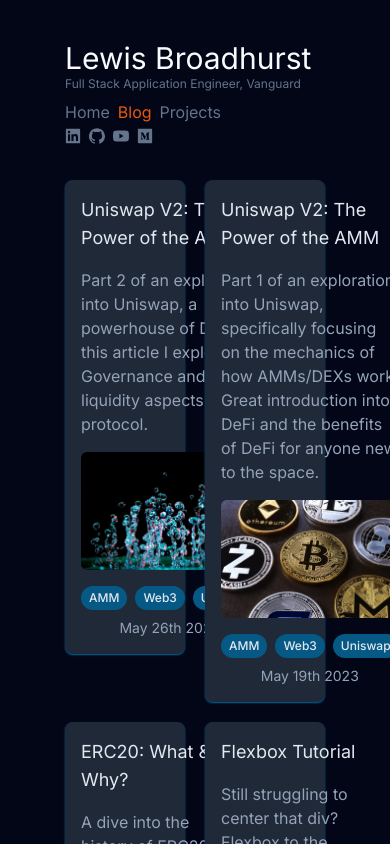
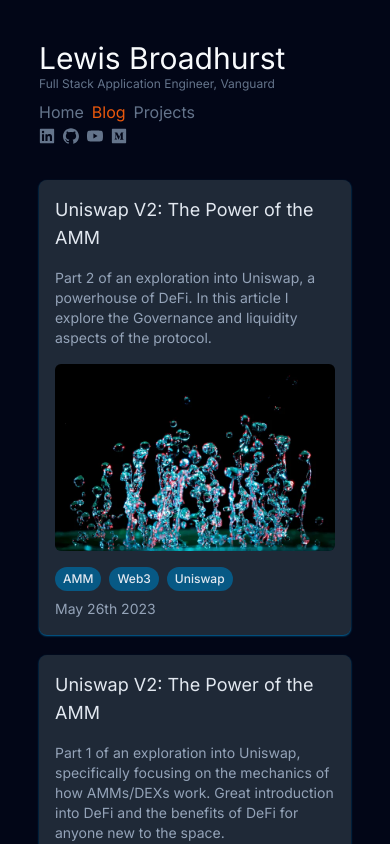
Before and after one commit to LMBroadhurst/CRYPTO_SUPERAPP, a Next.js app: page / in a window 390 px wide. Both pictures are taken after a click on the item "Blog". Shown: the top 844 px of the page. Built offline with nearby package versions, Linux system fonts and the light colour scheme.

Commit message:
finished responsiveness

```diff
--- a/app/page.tsx
+++ b/app/page.tsx
@@ -2,9 +2,9 @@
 import React, { useState } from 'react'
 import Header from '@/components/global/Header'
 import Navigation, { NavigationTabs } from '@/components/global/Navigation'
-import AboutMeView from '@/components/home/Home'
-import PortfolioView from '@/components/projects/ProjectsView'
-import ContentView from '@/components/blog/Blog'
+import HomeView from '@/components/home/HomeView'
+import ProjectView from '@/components/projects/ProjectsView'
+import BlogView from '@/components/blog/BlogView'
 
 export default function page() {
 
@@ -12,16 +12,15 @@
     const handleTabChange = (e: any) => setActiveTabKey(e.target.id)
 
     return <main className="text-slate-50 bg-slate-950 flex flex-col pt-10 pb-20">
-        <section className="flex flex-col gap-8 lg:gap-10 w-2/3 mx-auto max-w-[1000px]">
+        <section className="flex flex-col gap-8 mx-auto max-w-[1000px] w-4/5 lg:gap-10 lg:w-2/3">
             <section className="flex flex-col gap-2 lg:justify-between lg:flex-row">
                 <Header />
                 <Navigation activeTabKey={activeTabKey} handleTabChange={handleTabChange} />
             </section>
-
             {
-                (activeTabKey === NavigationTabs.HOME && <AboutMeView />) ||
-                (activeTabKey === NavigationTabs.BLOG && <ContentView />) ||
-                (activeTabKey === NavigationTabs.PROJECTS && <PortfolioView />)
+                (activeTabKey === NavigationTabs.HOME && <HomeView />) ||
+                (activeTabKey === NavigationTabs.BLOG && <BlogView />) ||
+                (activeTabKey === NavigationTabs.PROJECTS && <ProjectView />)
             }
         </section>
     </main>
--- a/components/blog/Blog.tsx
+++ b/components/blog/BlogView.tsx
@@ -81,7 +81,7 @@
     },
 ]
 
-const ContentView = () => {
+const BlogView = () => {
     const contentToRender = publishedContentPreview.map(pc => (
         <ContentPreview
             key={pc.date}
@@ -92,9 +92,9 @@
             date={pc.date}
             tags={pc.tags}
         />
-    ))
+    ));
 
-    return <section className="grid grid-cols-2 gap-5">{contentToRender}</section>;
+    return <section className="grid gap-5  lg:grid-cols-2">{contentToRender}</section>;
 }
 
-export default ContentView
+export default BlogView
--- a/components/global/ContentPreview.tsx
+++ b/components/global/ContentPreview.tsx
@@ -21,30 +21,23 @@
     tags,
 }) => {
     return <Link className="self-stretch" href={url} target="_blank">
-            <section
-                className="
-                flex flex-row justify-between items-center gap-8 rounded-lg p-4 bg-gray-800
-                transition-all duration-500 shadow-sm shadow-sky-700
-                hover:cursor-pointer hover:bg-gray-900"
+            <section className="flex flex-row justify-between items-center gap-8 rounded-lg p-4 bg-gray-800
+                transition-all duration-500 shadow-sm shadow-sky-700 hover:cursor-pointer hover:bg-gray-900"
             >
                 <section className="flex flex-col gap-4 text-slate-400">
-                    <h3 className="text-lg sm:text-xl text-slate-200">
-                        {title}
-                    </h3>
-
-                    <section>{description}</section>
-
+                    <h3 className="text-lg sm:text-xl text-slate-200">{title}</h3>
+                    <section className='text-sm md:text-md'>{description}</section>
                     <img src={image?.src} alt="" className="rounded-md"/>
 
-                    <section className="flex flex-col-reverse gap-2 justify-between items-center sm:flex-row">
-                        <span className="text-sm">{date}</span>
-                        <section className="flex flex-row justify-end gap-2 text-slate-200 font-medium">
+                    <section className="flex flex-col gap-2 justify-between xl:items-center xl:flex-row">
+                        <section className="flex flex-row gap-2 text-slate-200 font-medium xl:justify-end">
                             {tags.map(tag => (
                                 <Chip key={tag} bgColour="bg-sky-800">
                                     {tag}
                                 </Chip>
                             ))}
                         </section>
+                        <span className="text-sm">{date}</span>
                     </section>
                 </section>
             </section>
--- a/components/home/Home.tsx
+++ b/components/home/HomeView.tsx
@@ -3,7 +3,7 @@
 import BNTA from './Experience/BNTA'
 import Vanguard from './Experience/Vanguard'
 
-const Home = () => {
+const HomeView = () => {
     return <section className='flex flex-col gap-8'>
         <section className="flex flex-col gap-4 divide-y divide-slate-700">
             <h2 className="text-2xl self-start text-slate-300">About Me</h2>
@@ -23,4 +23,4 @@
     </section>
 }
 
-export default Home
+export default HomeView
--- a/components/projects/ProjectsView.tsx
+++ b/components/projects/ProjectsView.tsx
@@ -21,7 +21,7 @@
         ),
         date: 'Jan 2023',
         image: PYTHONTRADINGBOT,
-        tags: ['Python', 'DSA', 'Pandas', 'Jupyter Notebooks'],
+        tags: ['Python', 'DSA', 'Pandas', 'Jupyter'],
     },
     {
         url: 'https://funatfive.netlify.app/',
@@ -29,12 +29,8 @@
         description: (
             <p>
                 Tasked with building an app that would improve DEI in the workspace, I worked in a team of 3 to build
-                an app that would allow colleagues to vote on ideas for social events. The app would then anonymously
-                tally the results and choose the most popular option.
-                <br />
-                <br />
-                Note only the frontend is hosted and is not connected to the server. The login/register
-                functionality will not work.
+                an app that would allow colleagues to vote on ideas for social events. Note only the frontend is hosted
+                and is not connected to the server, therefore the login/register functionality will not work.
             </p>
         ),
         date: 'Autumn 2022',
@@ -84,12 +80,7 @@
 ]
 
 const Projects = () => {
-    return (
-        <section className="mb-32 lg:mb-0">
-            <section className="flex flex-col gap-2 p-10 lg:p-0">
-                <section className="grid grid-cols-2 gap-5 text-slate-400 text-justify">
-
-                    {contentToRender.map(project => {
+    const content = contentToRender.map(project => {
         const { url, title, description, date, image, tags } = project
         return <ContentPreview
             key={title}
@@ -100,11 +91,9 @@
             image={image}
             description={description}
         />
-                    })}
-                </section>
-            </section>
-        </section>
-    )
+    });
+
+    return <section className="grid gap-5  lg:grid-cols-2">{content}</section>;
 }
 
 export default Projects
```
Lines whose indentation alone changed are shown as unchanged.
